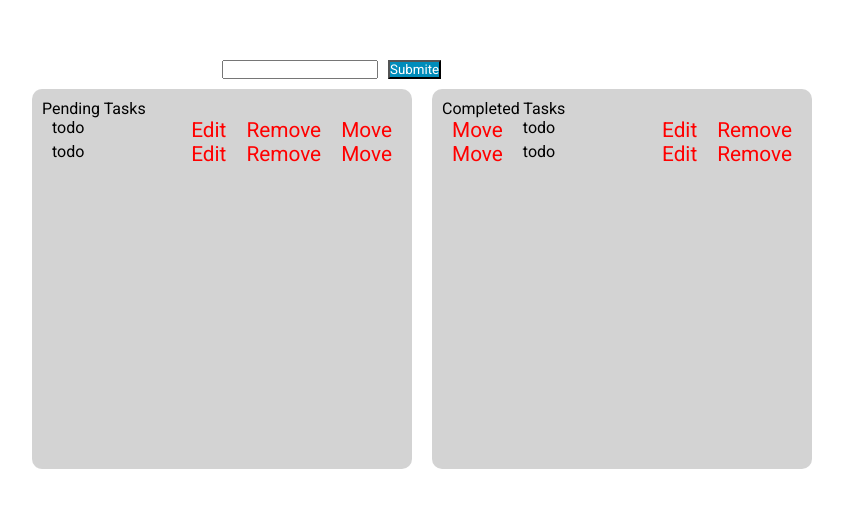
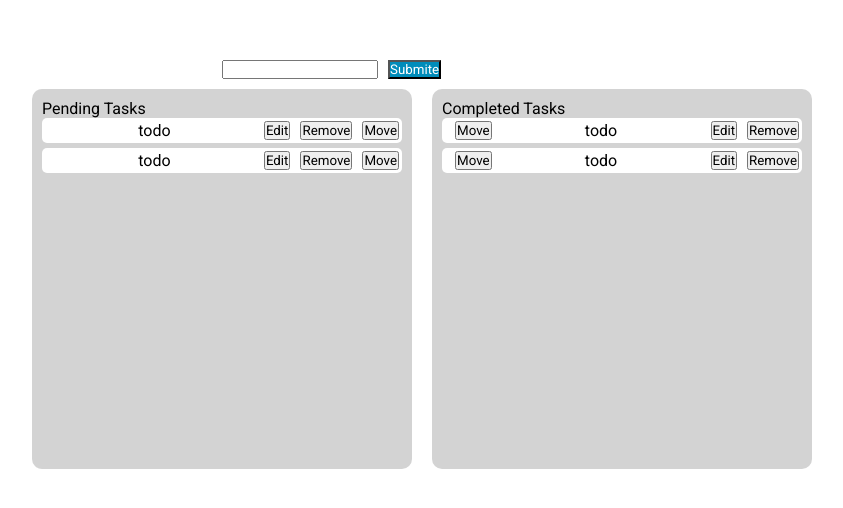
Before and after one commit to JiazhengHuang/todo_antra, a website: page index.html in a window 1280 px wide. Shown: the part 140-648 px from the top of the page, without its empty margins (218-1061 px from the left). Drawn offline with Linux system fonts and the light colour scheme; no server answers.

Commit message:
first push

```diff
--- a/db.json
+++ b/db.json
@@ -18,7 +18,7 @@
     {
       "title": "aaaa",
       "completed": false,
-      "id": 31
+      "id": 37
     }
   ]
 }
--- a/index.html
+++ b/index.html
@@ -27,7 +27,7 @@
                 <div class="task-container">
                     <div class="pending-container">
                         <p>Pending Tasks</p>
-                        <ul id="todolist_container">
+                        <ul id="pending-todolist-container">
                             <li>
                                 <span>todo</span>
                                 <button>Edit</button>
@@ -44,7 +44,7 @@
                     </div>
                     <div class="completed-container">
                         <p>Completed Tasks</p>
-                        <ul id="todolist_container">
+                        <ul id="completed-todolist-container">
                             <li>
                                 <button>Move</button>
                                 <span>todo</span>
--- a/script.js
+++ b/script.js
@@ -40,8 +40,8 @@ const Api = (() => {
 const View = (() => {
     const domstr = {
         todocontainer: "#todolist_container",
-        pendingContainer: ".pending-container",
-        completedContainer: ".completed-container",
+        pendingContainer: "#pending-todolist-container",
+        completedContainer: "#completed-todolist-container",
         inputbox: ".todolist__input",
         submitbtn: ".btn-submit",
         deletebtn: ".delete-btn",
--- a/styles.css
+++ b/styles.css
@@ -78,39 +78,20 @@ body {
     display: flex;
     list-style-type: none;
     width: 100%;
+    background-color: white;
+    margin-bottom: 5px;
+    border-radius: 5px;
+    padding: 3px 3px;
 }
 
 .pending-container li span,
 .completed-container li span {
     flex: 1;
     padding-left: 10px;
+    text-align: center;
 }
 
 .pending-container li button,
 .completed-container li button {
     margin-left: 10px;
 }
-
-ul li button {
-    margin-right: 10px;
-    border: none;
-    background-color: rgba(0, 0, 0, 0);
-    color: rgb(255, 0, 0);
-    font-size: 1.3rem;
-}
-ul li button:hover {
-    font-size: 1.4rem;
-}
-ul li button:active {
-    font-size: 1.2rem;
-}
-ul {
-    height: calc(var(--height-todolist) - var(--height-todolist-header) * 2);
-    overflow: auto;
-}
-ul li:hover {
-    background-color: var(--color-red-li-hover);
-}
-ul li span {
-    overflow: hidden;
-}
```
Also changed, not shown: package.json (added, +15 -0 lines), 1 other file.
